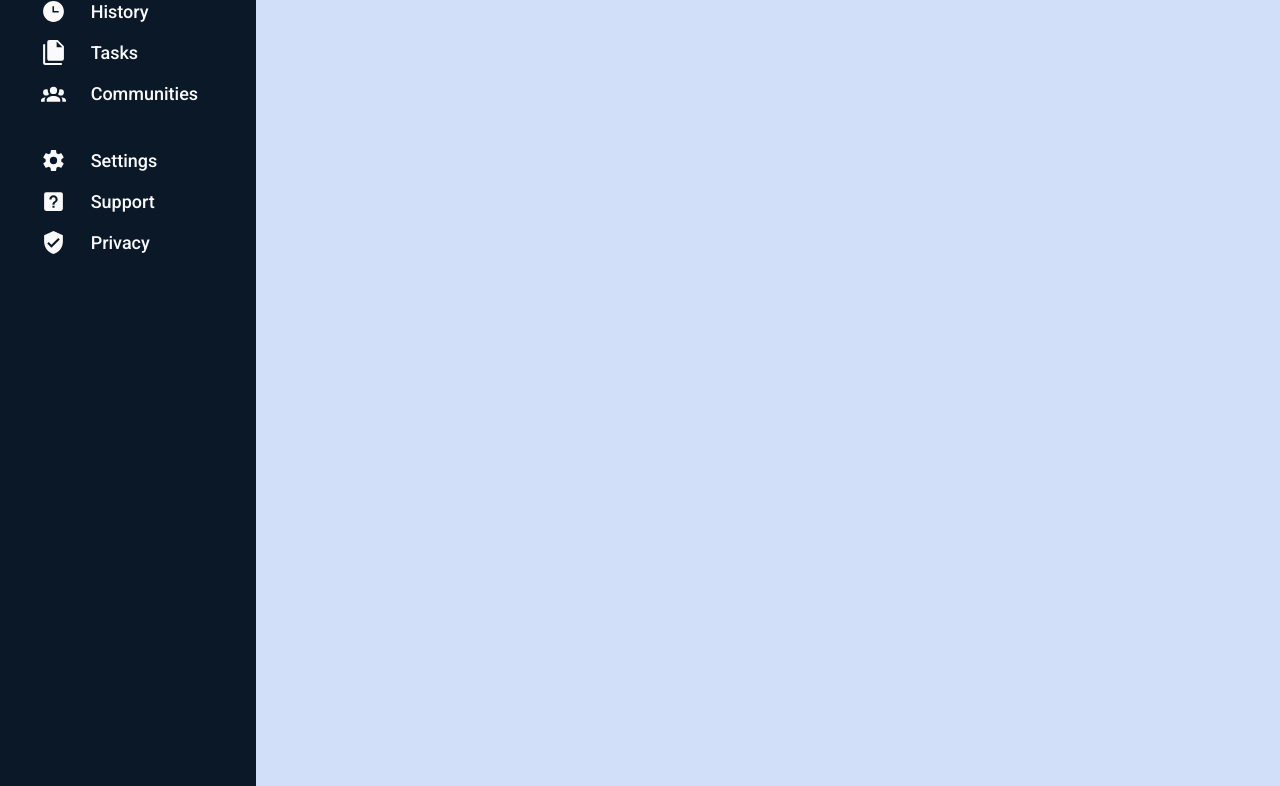
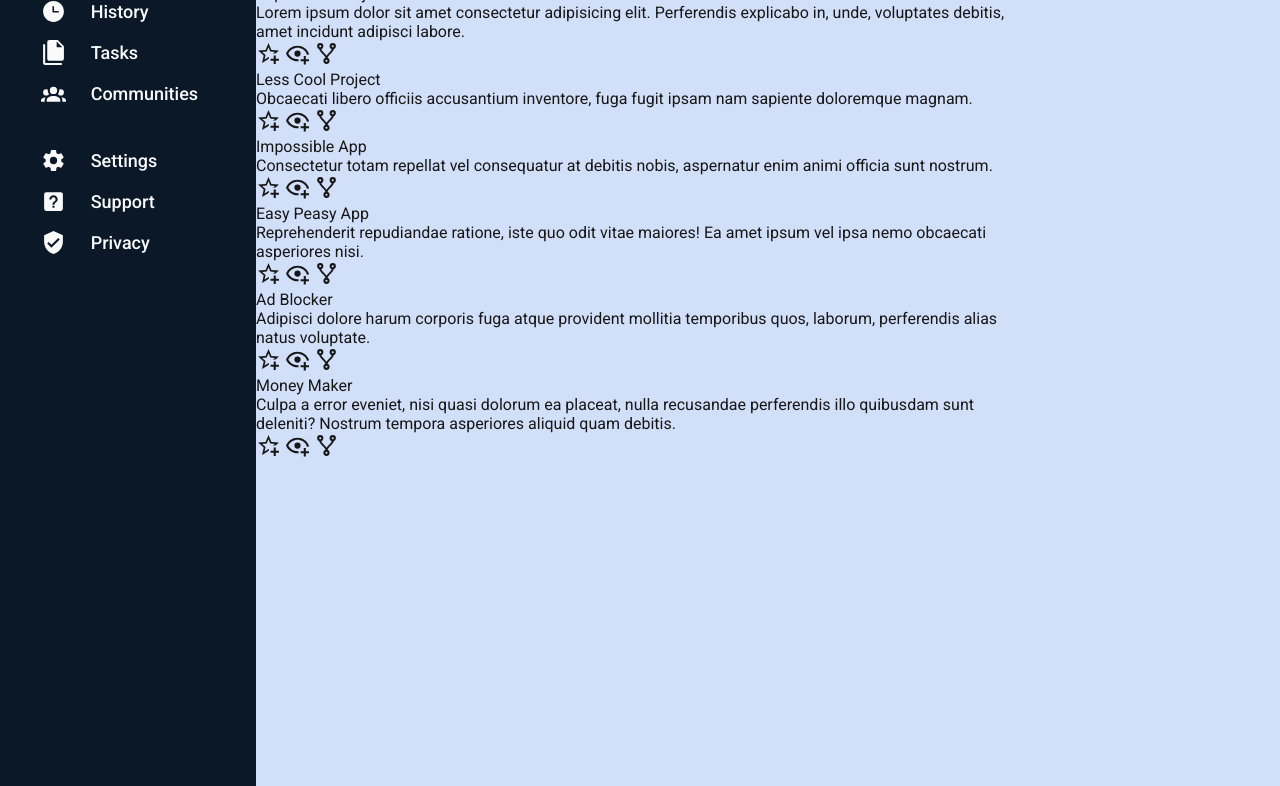
Before and after one commit to rhenzala/dashboard, a plain HTML site: page index.html in a window 1280 px wide. Shown: the part 222-1008 px from the top of the page. Drawn offline with Linux system fonts and the light colour scheme.

Commit message:
Add contents for the main-content

```diff
--- a/index.html
+++ b/index.html
@@ -84,14 +84,62 @@
         </div>
        <div class="contents">
             <div class="main-content">
-                <h1></h1>
+                <h1>My Projects</h1>
                 <div class="card-container">
-                    <div class="card"></div>
-                    <div class="card"></div>
-                    <div class="card"></div>
-                    <div class="card"></div>
-                    <div class="card"></div>
-                    <div class="card"></div>
+                    <div class="card">
+                        <div class="card-title">Super Cool Project</div>
+                        <div class="card-content">Lorem ipsum dolor sit amet consectetur adipisicing elit. Perferendis explicabo in, unde, voluptates debitis, amet incidunt adipisci labore.</div>
+                        <div class="card-controls">
+                            <img src="./assets/icons/star-plus-outline.svg" alt="Star icon">
+                            <img src="./assets/icons/eye-plus-outline.svg" alt="View icon">
+                            <img src="./assets/icons/source-fork.svg" alt="Fork icon">
+                        </div>
+                    </div>
+                    <div class="card">
+                        <div class="card-title">Less Cool Project</div>
+                        <div class="card-content">Obcaecati libero officiis accusantium inventore, fuga fugit ipsam nam sapiente doloremque magnam.</div>
+                        <div class="card-controls">
+                            <img src="./assets/icons/star-plus-outline.svg" alt="Star icon">
+                            <img src="./assets/icons/eye-plus-outline.svg" alt="View icon">
+                            <img src="./assets/icons/source-fork.svg" alt="Fork icon">
+                        </div>
+                    </div>
+                    <div class="card">
+                        <div class="card-title">Impossible App</div>
+                        <div class="card-content">Consectetur totam repellat vel consequatur at debitis nobis, aspernatur enim animi officia sunt nostrum.</div>
+                        <div class="card-controls">
+                            <img src="./assets/icons/star-plus-outline.svg" alt="Star icon">
+                            <img src="./assets/icons/eye-plus-outline.svg" alt="View icon">
+                            <img src="./assets/icons/source-fork.svg" alt="Fork icon">
+                        </div>
+                    </div>
+                    <div class="card">
+                        <div class="card-title">Easy Peasy App</div>
+                        <div class="card-content">Reprehenderit repudiandae ratione, iste quo odit vitae maiores! Ea amet ipsum vel ipsa nemo obcaecati asperiores nisi.</div>
+                        <div class="card-controls">
+                            <img src="./assets/icons/star-plus-outline.svg" alt="Star icon">
+                            <img src="./assets/icons/eye-plus-outline.svg" alt="View icon">
+                            <img src="./assets/icons/source-fork.svg" alt="Fork icon">
+                        </div>
+                    </div>
+                    <div class="card">
+                        <div class="card-title">Ad Blocker</div>
+                        <div class="card-content">Adipisci dolore harum corporis fuga atque provident mollitia temporibus quos, laborum, perferendis alias natus voluptate.</div>
+                        <div class="card-controls">
+                            <img src="./assets/icons/star-plus-outline.svg" alt="Star icon">
+                            <img src="./assets/icons/eye-plus-outline.svg" alt="View icon">
+                            <img src="./assets/icons/source-fork.svg" alt="Fork icon">
+                        </div>
+                    </div>
+                    <div class="card">
+                        <div class="card-title">Money Maker</div>
+                        <div class="card-content">Culpa a error eveniet, nisi quasi dolorum ea placeat, nulla recusandae perferendis illo quibusdam sunt deleniti? Nostrum tempora asperiores aliquid quam debitis.</div>
+                        <div class="card-controls">
+                            <img src="./assets/icons/star-plus-outline.svg" alt="Star icon">
+                            <img src="./assets/icons/eye-plus-outline.svg" alt="View icon">
+                            <img src="./assets/icons/source-fork.svg" alt="Fork icon">
+                        </div>
+                    </div>
                 </div>
             </div>
             <div class="side-content">
```
